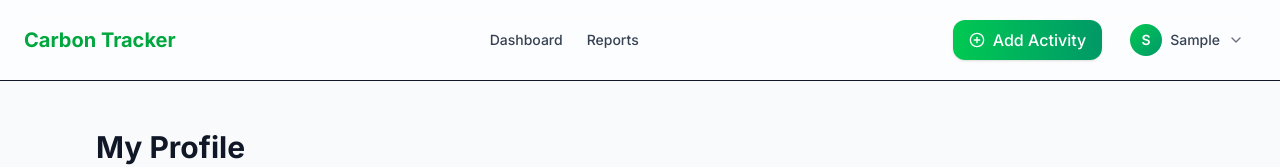
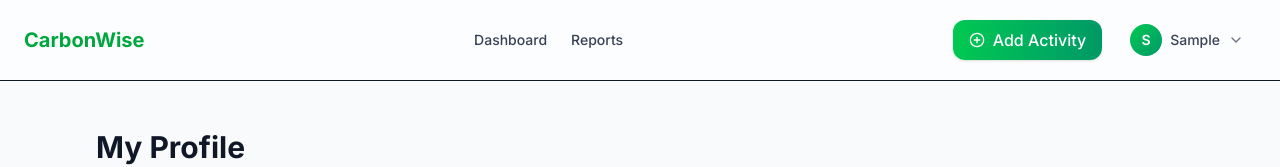
Before and after one commit to Glitxhed-Frenzy/Final_yearProject, a React (Vite) app in the folder carbon-frontend/: page /profile in a window 1280 px wide. Shown: the top 167 px of the page. Built offline with nearby package versions, Linux system fonts and the light colour scheme; sample sign-in values are in the browser's storage.

Commit message:
Changed name of the website

```diff
--- a/carbon-frontend/src/frontend/components/Navbar.jsx
+++ b/carbon-frontend/src/frontend/components/Navbar.jsx
@@ -1,11 +1,11 @@
 // src/frontend/components/Navbar.jsx
-import { NavLink, useNavigate, useLocation } from "react-router-dom"; // Added useLocation
+import { NavLink, useNavigate, useLocation } from "react-router-dom";
 import { useState, useEffect } from "react";
 import { User, LogOut, ChevronDown, PlusCircle } from "lucide-react";
 
 export default function Navbar() {
   const navigate = useNavigate();
-  const location = useLocation(); // Get current route
+  const location = useLocation();
   const [user, setUser] = useState(null);
   const [showDropdown, setShowDropdown] = useState(false);
 
@@ -18,7 +18,7 @@ export default function Navbar() {
 
   // Don't render navbar on login page
   if (location.pathname === '/login' || location.pathname === '/') {
-    return null; // Returns nothing - navbar won't show
+    return null;
   }
 
   const handleLogout = () => {
@@ -29,11 +29,20 @@ export default function Navbar() {
     navigate("/login");
   };
 
+  const goToDashboard = () => {
+    navigate("/dashboard");
+  };
+
   return (
     <header className="bg-white/80 backdrop-blur border-b sticky top-0 z-50">
       <div className="max-w-7xl mx-auto px-6 py-4 flex justify-between items-center">
-        {/* Logo */}
-        <h1 className="text-xl font-bold text-green-600">Carbon Tracker</h1>
+        {/* Logo - Now Clickable */}
+        <h1
+          onClick={goToDashboard}
+          className="text-xl font-bold text-green-600 cursor-pointer hover:text-green-700 transition-colors"
+        >
+          CarbonWise
+        </h1>
 
         {/* Navigation Links - Only show when user is logged in */}
         {user && (
@@ -118,7 +127,7 @@ export default function Navbar() {
                 </div>
               )}
             </div>
-          ) : null /* Removed the Sign In button completely */}
+          ) : null}
         </div>
       </div>
 
```
